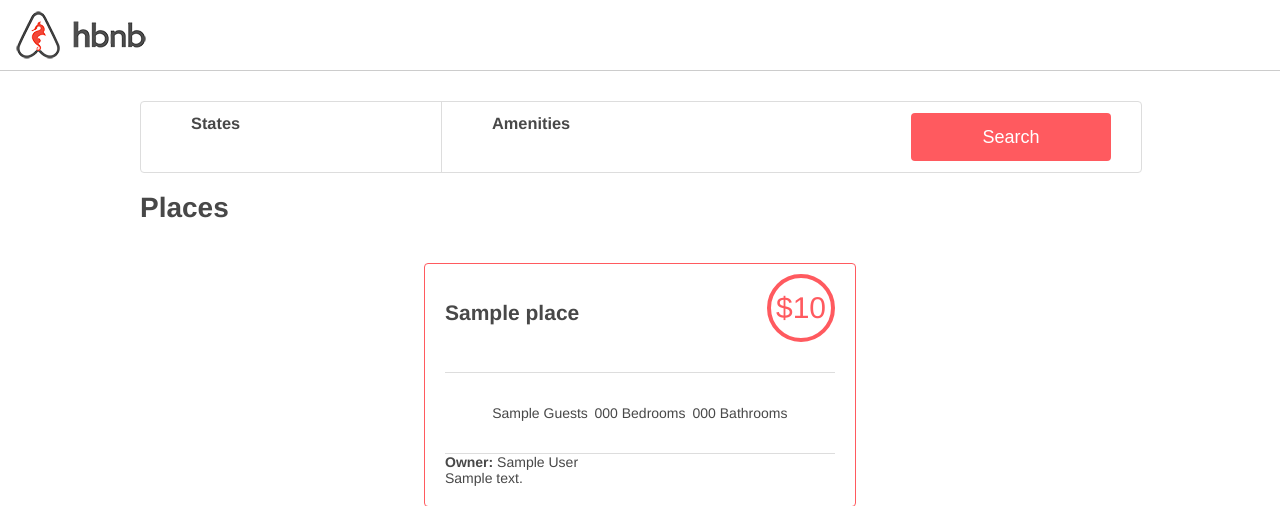
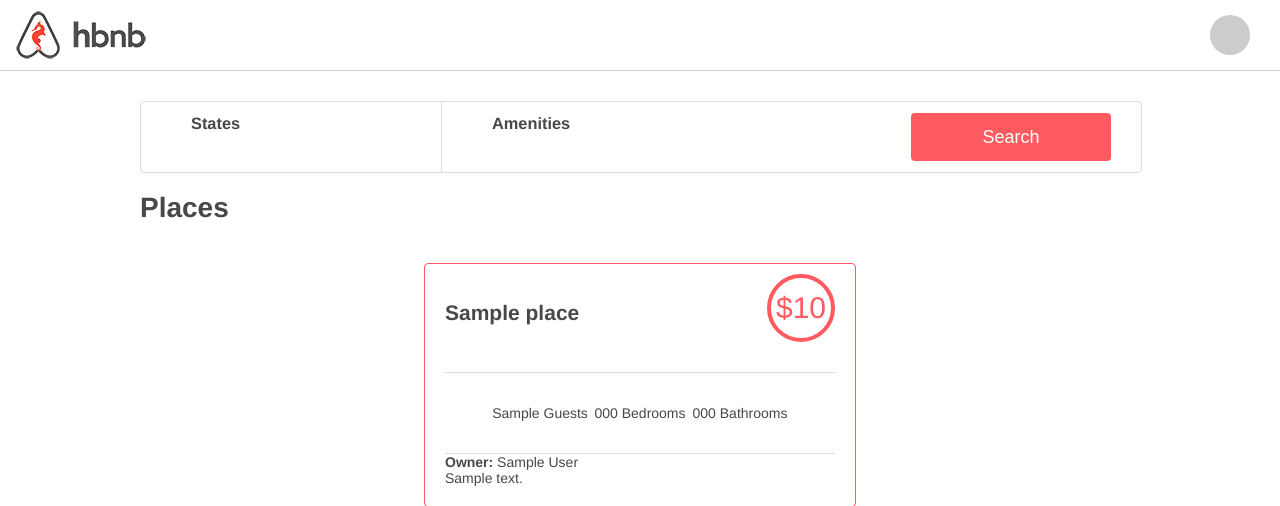
Before and after one commit to Jeff-28/AirBnB_clone_v4, a Flask app: template web_dynamic/templates/2-hbnb.html in a window 1280 px wide. Shown: the top 506 px of the page. Run offline with Flask 2, Linux system fonts and the light colour scheme; the template is opened without the code that fills it: most values are stand-ins (such as "Sample title", 1, 10 or a date in 2020); some libraries are stand-ins or nearby versions.

Commit message:
API Status

```diff
--- a/web_dynamic/2-hbnb.py
+++ b/web_dynamic/2-hbnb.py
@@ -35,7 +35,7 @@ def hbnb():
     places = storage.all(Place).values()
     places = sorted(places, key=lambda k: k.name)
 
-    return render_template('1-hbnb.html',
+    return render_template('2-hbnb.html',
                            states=st_ct,
                            amenities=amenities,
                            places=places,
--- a/web_dynamic/static/styles/3-header.css
+++ b/web_dynamic/static/styles/3-header.css
@@ -13,3 +13,16 @@ header {
     background: url("../images/logo.png") no-repeat center;
     padding-left: 20px;
 }
+
+#api_status {
+	width: 40px;
+	height: 40px;
+	background-color: #CCCCCC;
+	margin-left: auto;
+	margin-right: 30px;
+	border-radius: 50%;
+}
+
+.available {
+	background-color: #FF545F;
+}
```
